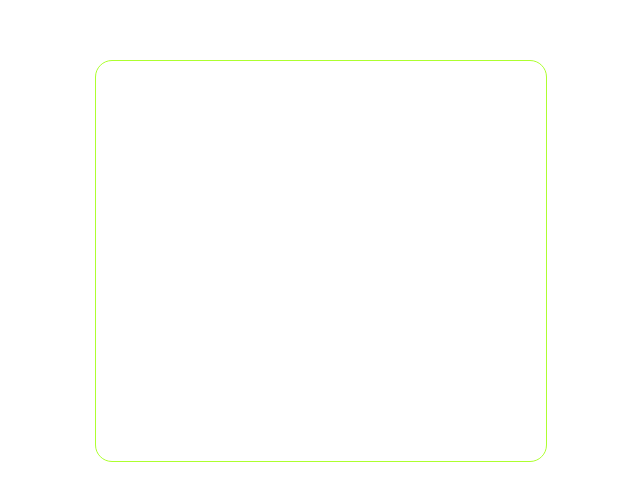
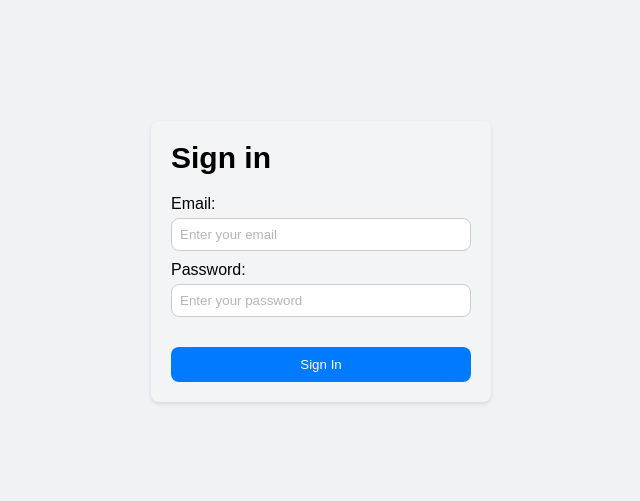
Before and after one commit to Voitovrg/authorization_10, a React (Create React App) app: page /sign-in in a window 1280 px wide. Shown: the part 139-640 px from the top of the page, without its empty margins (319-959 px from the left). Built offline with nearby package versions, Linux system fonts and the light colour scheme.

Commit message:
Initial commit

```diff
--- a/src/App.tsx
+++ b/src/App.tsx
@@ -1,17 +1,48 @@
-import React, {} from 'react';
-import './style/App.css';
+import React from 'react';
+import { Routes, Route, Navigate, useNavigate } from 'react-router-dom';
+import SignUp from './components/SignUp';
+import SignIn from './components/SignIn';
+import Account from './components/Account';
+import axios from 'axios';
+import './style/App.css'
 
 const App: React.FC = () => {
+    const navigate = useNavigate();
+    const [authenticated, setAuthenticated] = React.useState(false);
+
+    React.useEffect(() => {
+        const accessToken = localStorage.getItem('accessToken');
+        if (accessToken) {
+            setAuthenticated(true);
+        } else {
+            navigate('/sign-in');
+        }
+    }, [navigate]);
+
+    axios.interceptors.response.use(
+        response => response,
+        async error => {
+            const originalRequest = error.config;
+            if (error.response.status === 401 && !originalRequest._retry) {
+                originalRequest._retry = true;
+                const refreshToken = localStorage.getItem('refreshToken');
+                const response = await axios.post('http://142.93.134.108:1111/refresh', { token: refreshToken });
+                localStorage.setItem('accessToken', response.data.accessToken);
+                axios.defaults.headers.common['Authorization'] = 'Bearer ' + response.data.accessToken;
+                return axios(originalRequest);
+            }
+            return Promise.reject(error);
+        }
+    );
 
     return (
-        <div className="App">
-            <div className={'main-box'}>
-                <div className={'main-container'}>
-
-                </div>
-            </div>
-        </div>
+        <Routes>
+            <Route path="/sign-up" element={<SignUp />} />
+            <Route path="/sign-in" element={<SignIn />} />
+            <Route path="/me" element={authenticated ? <Account /> : <Navigate to="/sign-in" />} />
+            <Route path="*" element={<Navigate to="/me" />} />
+        </Routes>
     );
-}
+};
 
 export default App;
--- /dev/null
+++ b/src/components/Account.tsx
@@ -0,0 +1,12 @@
+import React from 'react';
+import '../style/styles.css';
+
+const Account: React.FC = () => {
+    return (
+        <div className="container">
+            <h2>Account Page: Sign In Successful</h2>
+        </div>
+    );
+};
+
+export default Account;
--- /dev/null
+++ b/src/components/SignIn.tsx
@@ -0,0 +1,77 @@
+import React, { useState } from 'react';
+import axios from 'axios';
+import { useNavigate } from 'react-router-dom';
+import '../style/styles.css';
+
+const SignIn: React.FC = () => {
+    const [email, setEmail] = useState('');
+    const [password, setPassword] = useState('');
+    const [emailError, setEmailError] = useState('');
+    const [authError, setAuthError] = useState('');
+    const navigate = useNavigate();
+
+    const validateEmail = (email: string): boolean => {
+        const re = /^(([^<>()[\]\\.,;:\s@"]+(\.[^<>()[\]\\.,;:\s@"]+)*)|(".+"))@((\[[0-9]{1,3}\.[0-9]{1,3}\.[0-9]{1,3}\.[0-9]{1,3}\])|(([a-zA-Z\-0-9]+\.)+[a-zA-Z]{2,}))$/;
+        return re.test(String(email).toLowerCase());
+    };
+
+    const handleSignIn = async (e: React.FormEvent) => {
+        e.preventDefault();
+        if (!validateEmail(email)) {
+            setEmailError('Invalid email format');
+            return;
+        }
+        try {
+            const response = await axios.post('http://142.93.134.108:1111/login', { email, password });
+            localStorage.setItem('accessToken', response.data.accessToken);
+            localStorage.setItem('refreshToken', response.data.refreshToken);
+            navigate('/me');
+        } catch (error) {
+            if (axios.isAxiosError(error) && error.response?.status === 404) {
+                navigate('/sign-up', { state: { email, password } });
+            } else {
+                setAuthError('Authentication failed. Please check your credentials.');
+            }
+        }
+    };
+
+    return (
+        <div className="container">
+            <form onSubmit={handleSignIn}>
+                <h2>Sign in</h2>
+                <label>
+                    Email:
+                    <input
+                        type="email"
+                        value={email}
+                        placeholder="Enter your email"
+                        onChange={(e) => {
+                            setEmail(e.target.value);
+                            setEmailError('');
+                            setAuthError('');
+                        }}
+                        required
+                    />
+                </label>
+                {emailError && <p>{emailError}</p>}
+                <label>
+                    Password:
+                    <input
+                        type="password"
+                        value={password}
+                        placeholder="Enter your password"
+                        onChange={(e) => {
+                            setPassword(e.target.value);
+                            setAuthError('');
+                        }}
+                        required
+                    />
+                </label>
+                {authError && <p>{authError}</p>}
+                <button type="submit">Sign In</button>
+            </form>
+        </div>
+    );
+};
+
+export default SignIn;
--- /dev/null
+++ b/src/components/SignUp.tsx
@@ -0,0 +1,79 @@
+import React, { useState, useEffect } from 'react';
+import axios from 'axios';
+import {useLocation, useNavigate} from 'react-router-dom';
+import '../style/styles.css';
+
+interface LocationState {
+    email?: string;
+    password?: string;
+}
+
+const SignUp: React.FC = () => {
+    const [email, setEmail] = useState('');
+    const [password, setPassword] = useState('');
+    const [emailError, setEmailError] = useState('');
+    const navigate = useNavigate();
+    const location = useLocation();
+
+    useEffect(() => {
+        const state = location.state as LocationState;
+        if (state) {
+            setEmail(state.email || '');
+            setPassword(state.password || '');
+        }
+    }, [location.state]);
+
+    const validateEmail = (email: string): boolean => {
+        const re = /^(([^<>()[\]\\.,;:\s@"]+(\.[^<>()[\]\\.,;:\s@"]+)*)|(".+"))@((\[[0-9]{1,3}\.[0-9]{1,3}\.[0-9]{1,3}\.[0-9]{1,3}\])|(([a-zA-Z\-0-9]+\.)+[a-zA-Z]{2,}))$/;
+        return re.test(String(email).toLowerCase());
+    };
+
+    const handleSignUp = async (e: React.FormEvent) => {
+        e.preventDefault();
+        if (!validateEmail(email)) {
+            setEmailError('Invalid email format');
+            return;
+        }
+        try {
+            await axios.post('http://142.93.134.108:1111/register', { email, password });
+            navigate('/sign-in');
+        } catch (error) {
+            console.error(error);
+        }
+    };
+
+    return (
+        <div className="container">
+            <form onSubmit={handleSignUp}>
+                <h2>Sign Up</h2>
+                <label>
+                    Email:
+                    <input
+                        type="email"
+                        value={email}
+                        placeholder="Enter your email"
+                        onChange={(e) => {
+                            setEmail(e.target.value);
+                            setEmailError('');
+                        }}
+                        required
+                    />
+                </label>
+                {emailError && <p>{emailError}</p>}
+                <label>
+                    Password:
+                    <input
+                        type="password"
+                        value={password}
+                        placeholder="Enter your password"
+                        onChange={(e) => setPassword(e.target.value)}
+                        required
+                    />
+                </label>
+                <button type="submit">Sign Up</button>
+            </form>
+        </div>
+    );
+};
+
+export default SignUp;
--- a/src/index.tsx
+++ b/src/index.tsx
@@ -1,9 +1,13 @@
 import React from 'react';
-import ReactDOM from 'react-dom/client';
+import ReactDOM from 'react-dom';
+import { BrowserRouter as Router } from 'react-router-dom';
 import App from './App';
 
-const root = ReactDOM.createRoot(
-    document.getElementById('root') as HTMLElement
+ReactDOM.render(
+    <React.StrictMode>
+        <Router>
+            <App />
+        </Router>
+    </React.StrictMode>,
+    document.getElementById('root')
 );
-
-root.render(<App/>);
--- a/src/style/App.css
+++ b/src/style/App.css
@@ -2,7 +2,7 @@
   margin: 0;
   padding: 0;
   box-sizing: border-box;
-  outline: 1px solid greenyellow;
+  /*outline: 1px solid greenyellow;*/
 }
 
 .App {
--- /dev/null
+++ b/src/style/styles.css
@@ -0,0 +1,73 @@
+body {
+    display: flex;
+    justify-content: center;
+    align-items: center;
+    height: 100vh;
+    margin: 0;
+    font-family: Arial, sans-serif;
+    background-color: #f0f2f5;
+}
+
+.container {
+    display: flex;
+    flex-direction: column;
+    justify-content: center;
+    align-items: center;
+    padding: 20px;
+    background-color: rgba(255, 255, 255, 0.13);
+    border-radius: 8px;
+    box-shadow: 0 2px 4px rgba(0, 0, 0, 0.1);
+}
+
+form {
+    display: flex;
+    flex-direction: column;
+    width: 300px;
+}
+
+h2 {
+    margin-bottom: 20px;
+    font-size: 30px;
+}
+
+label {
+    margin-bottom: 10px;
+    display: flex;
+    flex-direction: column;
+}
+
+input {
+    padding: 8px;
+    margin-top: 5px;
+    border: 1px solid #ccc;
+    border-radius: 8px;
+}
+
+input:focus {
+    background-color: rgba(240, 242, 245, 0.45);
+    outline: none;
+}
+
+
+input::placeholder {
+    color: rgba(11, 11, 11, 0.3);
+}
+
+button {
+    padding: 10px;
+    background-color: #007bff;
+    color: white;
+    border: none;
+    border-radius: 8px;
+    cursor: pointer;
+    margin-top: 20px;
+}
+
+button:hover {
+    background-color: #0056b3;
+}
+
+p {
+    color: red;
+    margin: 5px 0 10px;
+}
```
Also changed, not shown: package.json (+8 -6 lines), 1 other file (tests, documents, lock files or other folders).
